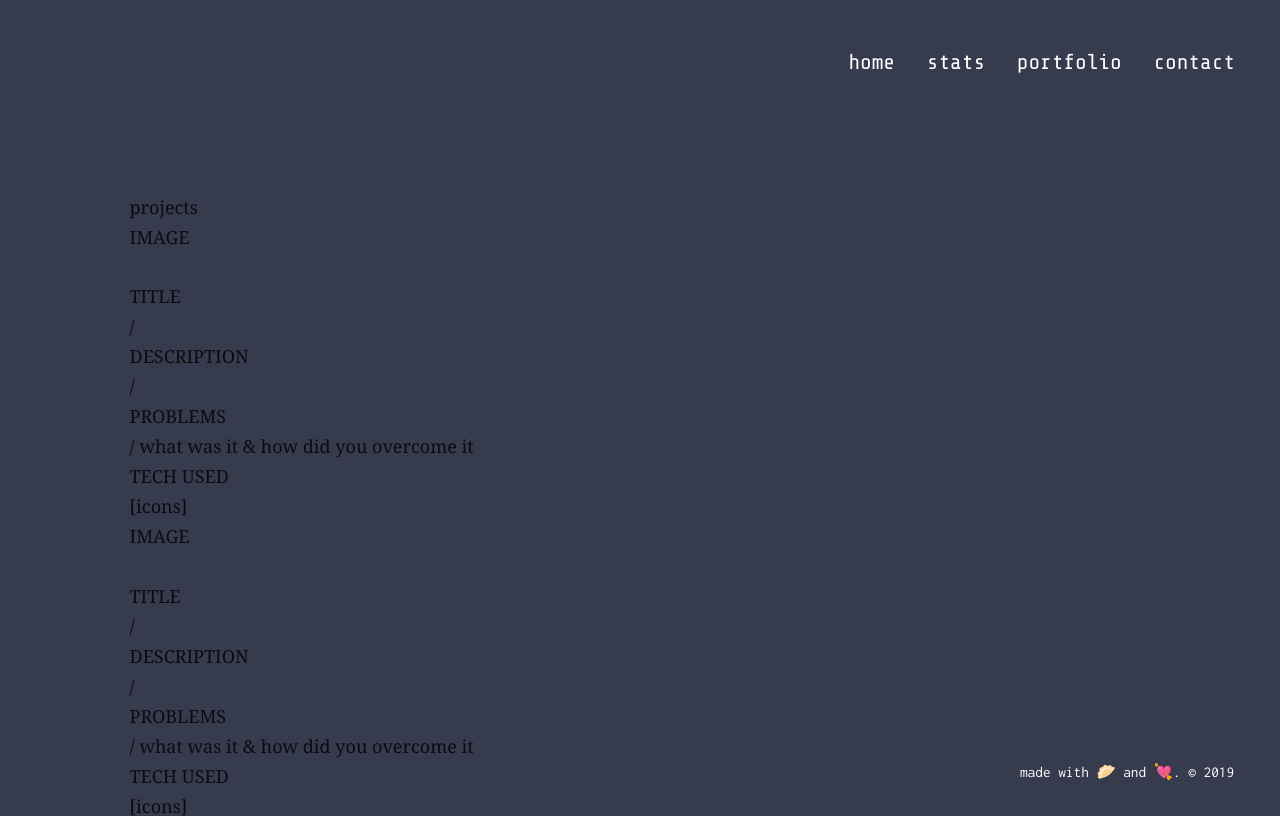
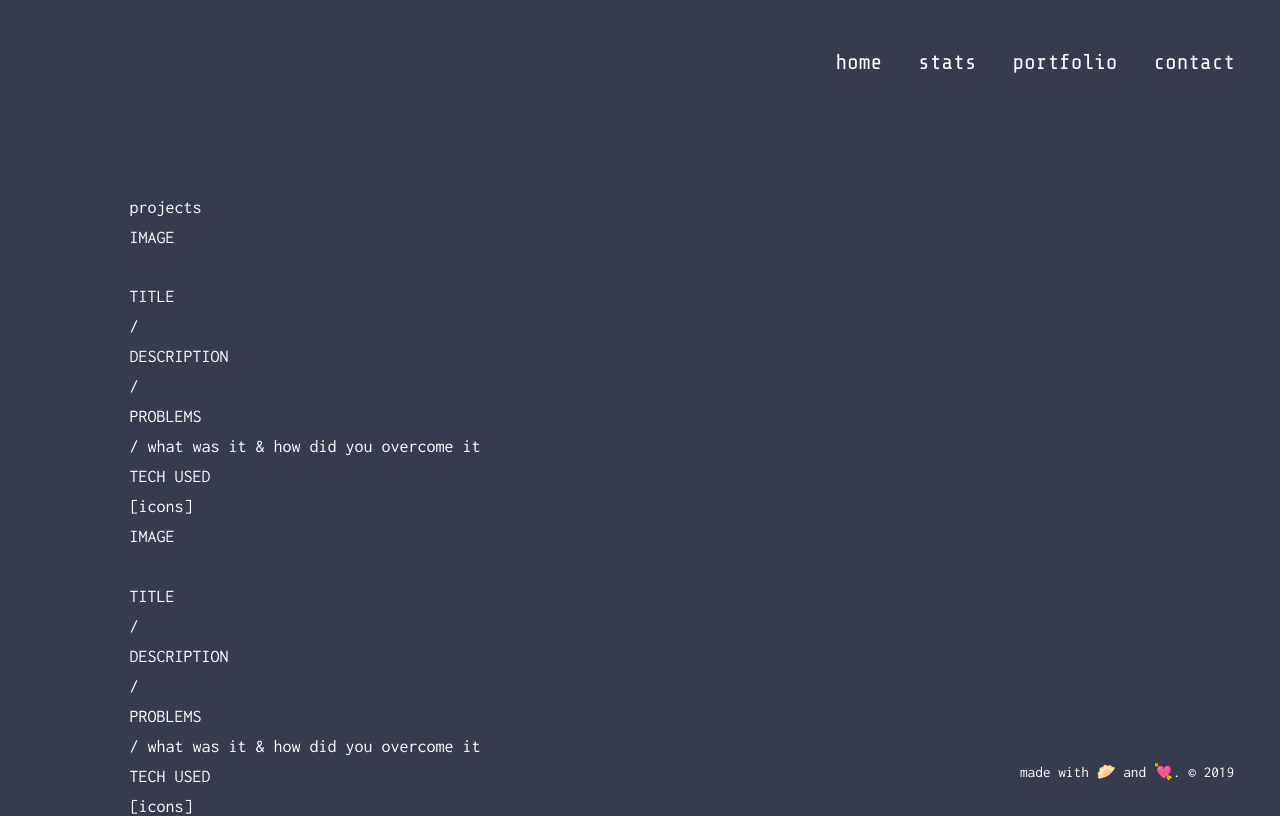
Before and after one commit to tkxx/portfolioV1, a Gatsby site: page /portfolio in a window 1280 px wide. Shown: the top 816 px of the page. Built offline with nearby package versions, Linux system fonts and the light colour scheme; Gatsby itself is replaced by a stand-in of ours; a web font is replaced by a local one.

Commit message:
fix portfolio styling

```diff
--- a/src/pages/portfolio.js
+++ b/src/pages/portfolio.js
@@ -5,6 +5,7 @@ import Layout from "../components/layout"
 import Navbar from "../components/navbar"
 import SEO from "../components/seo"
 
+import "../styles/portfolio.css"
 import "../styles/global.css"
 
 const portfolio = () => (
--- a/src/styles/portfolio.css
+++ b/src/styles/portfolio.css
@@ -1,5 +1,6 @@
 @import url("https://fonts.googleapis.com/css?family=Share+Tech+Mono|Inconsolata|Londrina+Outline&display=swap");
 
-#column {
+body {
   font-family: "Inconsolata", sans-serif;
+  color: white;
 }
```
